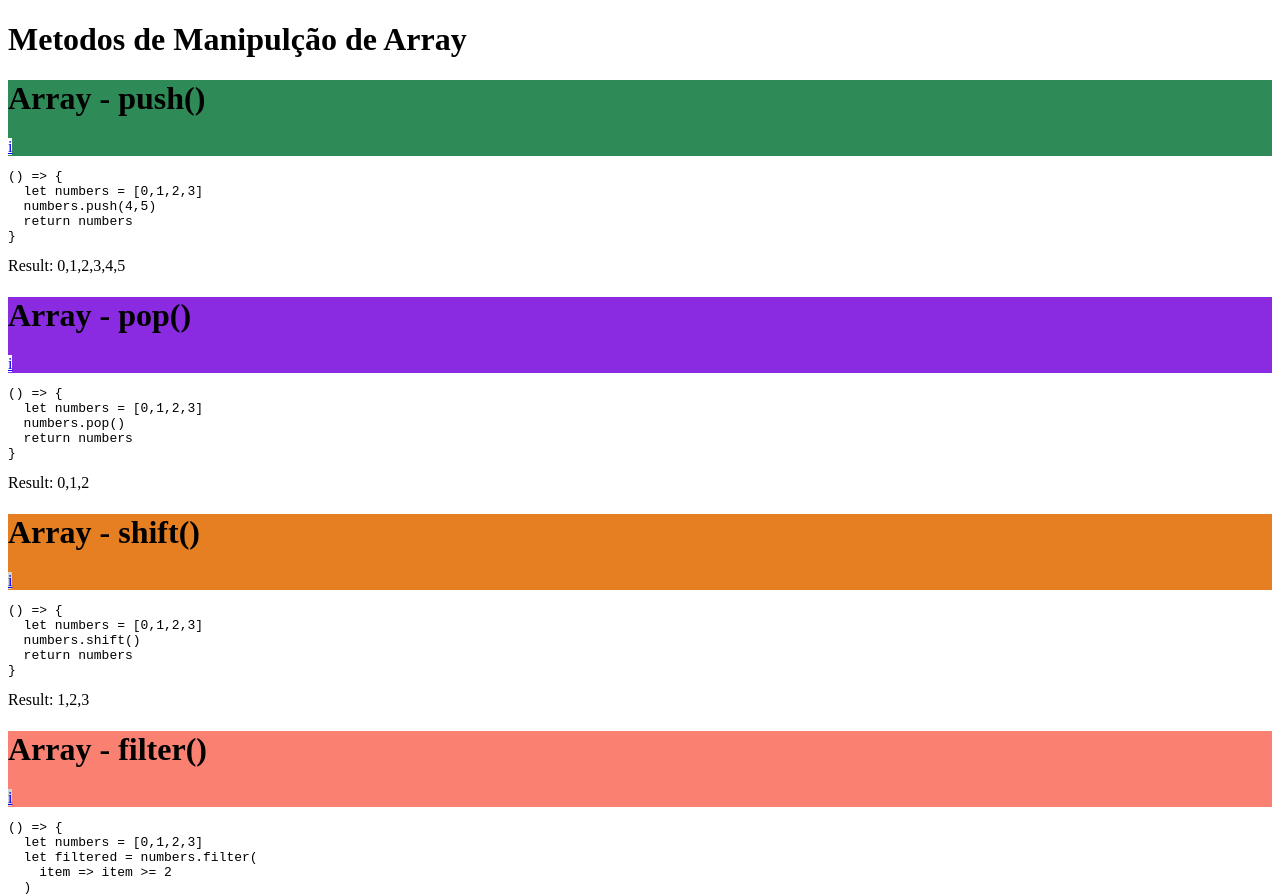
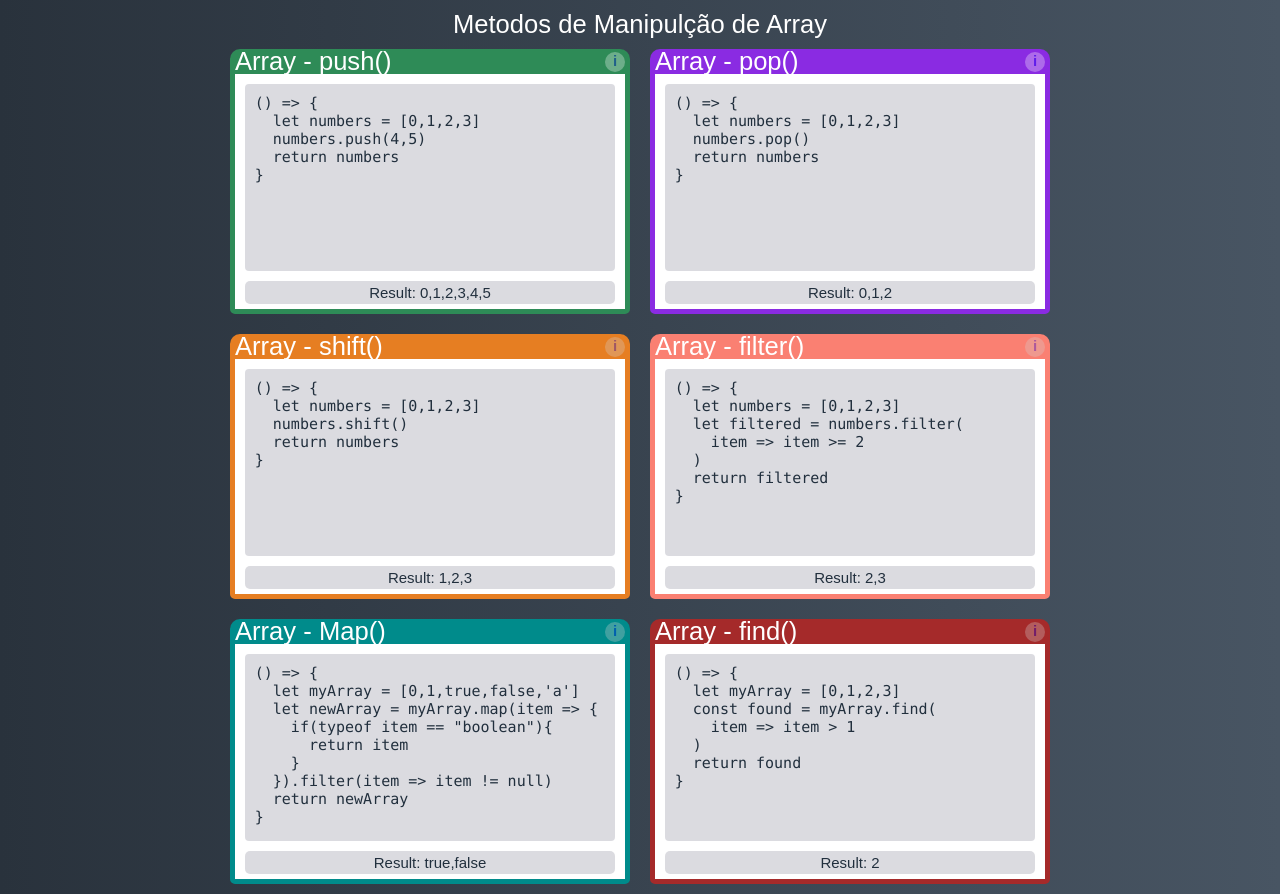
Before and after one commit to ac-gomes/components-in-js, a plain HTML site: page index.html in a window 1280 px wide. Shown: the top 894 px of the page. Drawn offline with Linux system fonts and the light colour scheme; the site is published under a folder, as on GitHub Pages, so addresses that start at the root find nothing.

Commit message:
refactor

```diff
--- a/index.html
+++ b/index.html
@@ -4,7 +4,7 @@
   <meta charset="UTF-8">
   <meta http-equiv="X-UA-Compatible" content="IE=edge">
   <meta name="viewport" content="width=device-width, initial-scale=1.0">
-  <link rel="stylesheet" href="/src/css/style.css" />
+  <link rel="stylesheet" href="src/css/style.css"/>
   <title>Manipulção de Arrays e Objetos com JavaScript</title>
 </head>
 <body>
```
